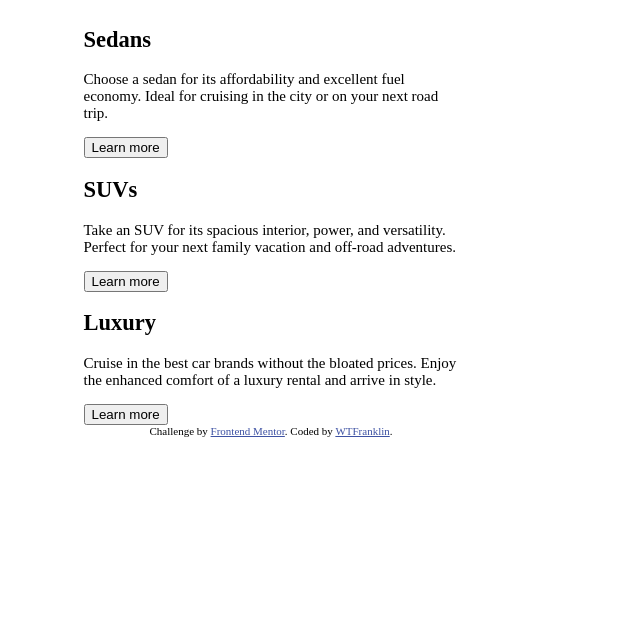
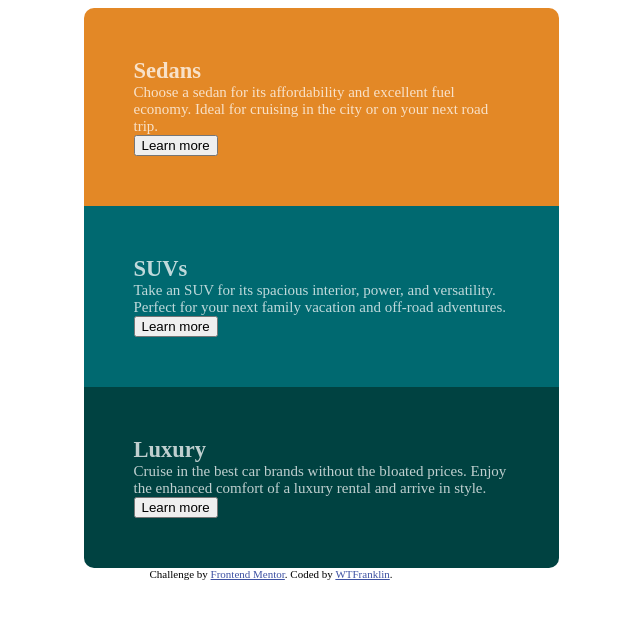
Before and after one commit to frankaddelia/three-column-layout-component, a plain HTML site: page index.html in a window 1280 px wide. Shown: the whole page, without its empty margins (369-1009 px from the left). Drawn offline with Linux system fonts and the light colour scheme.

Commit message:
Add background colors to columns

```diff
--- a/index.html
+++ b/index.html
@@ -15,7 +15,7 @@
 
 <body>
     <main class="container">
-        <div id="sedans" class="column">
+        <div id="sedans" class="column left-rounded-corners">
             <h2>Sedans</h2>
             <p>
                 Choose a sedan for its affordability and excellent fuel economy. Ideal for cruising in the city
@@ -31,7 +31,7 @@
             </p>
             <button>Learn more</button>
         </div>
-        <div id="luxury" class="column">
+        <div id="luxury" class="column right-rounded-corners">
             <h2>Luxury</h2>
             <p>
                 Cruise in the best car brands without the bloated prices. Enjoy the enhanced comfort of a luxury
--- a/source/scss/styles.scss
+++ b/source/scss/styles.scss
@@ -16,15 +16,37 @@ body {
     font-size: 15px;
 }
 
+h2 {
+    margin: 0;
+    padding: 0;
+}
+
+p {
+    margin: 0;
+    padding: 0;
+}
+
 .column {
     max-width: 480px;
+    padding: 50px;
 }
 
 .container {
+    color: $transparent-white;
     display: flex;
     flex-direction: row;
     margin: 0 auto;
     max-width: 1440px;
+}
+
+.left-rounded-corners {
+    border-top-left-radius: 10px;
+    border-bottom-left-radius: 10px;
+}
+
+.right-rounded-corners {
+    border-top-right-radius: 10px;
+    border-bottom-right-radius: 10px;
 }
 
 @media screen and (max-width: 1440px) {
@@ -36,6 +58,20 @@ body {
         flex-direction: column;
         width: 375px;
     }
+
+    .left-rounded-corners {
+        border-top-left-radius: 10px;
+        border-bottom-left-radius: 0;
+        border-top-right-radius: 10px;
+        border-bottom-right-radius: 0;
+    }
+
+    .right-rounded-corners {
+        border-top-left-radius: 0;
+        border-bottom-left-radius: 10px;
+        border-top-right-radius: 0;
+        border-bottom-right-radius: 10px;
+    }
 }
 
 .attribution {
@@ -46,3 +82,15 @@ body {
 .attribution a {
     color: hsl(228, 45%, 44%);
 }
+
+#sedans {
+    background-color: $bright-orange;
+}
+
+#suvs {
+    background-color: $dark-cyan;
+}
+
+#luxury {
+    background-color: $very-dark-cyan;
+}
```
Also changed, not shown: build/css/styles.css, 1 other file.
